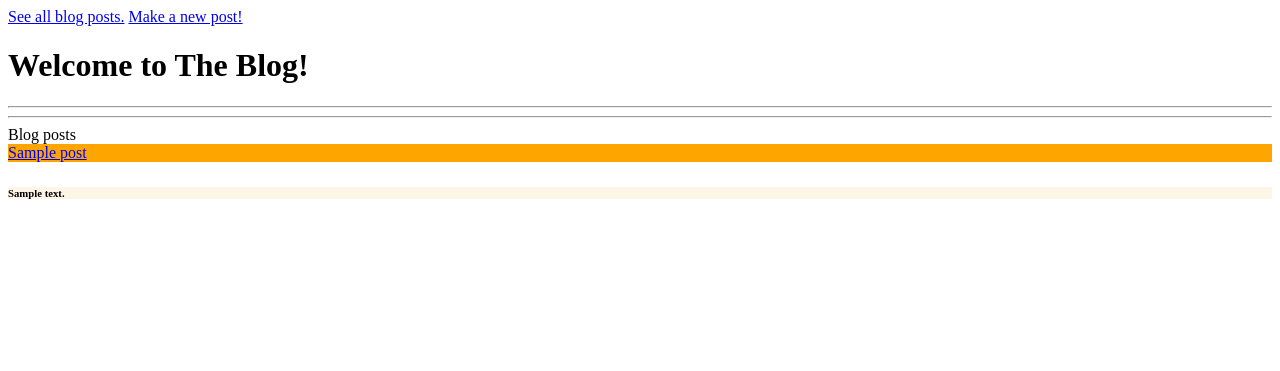
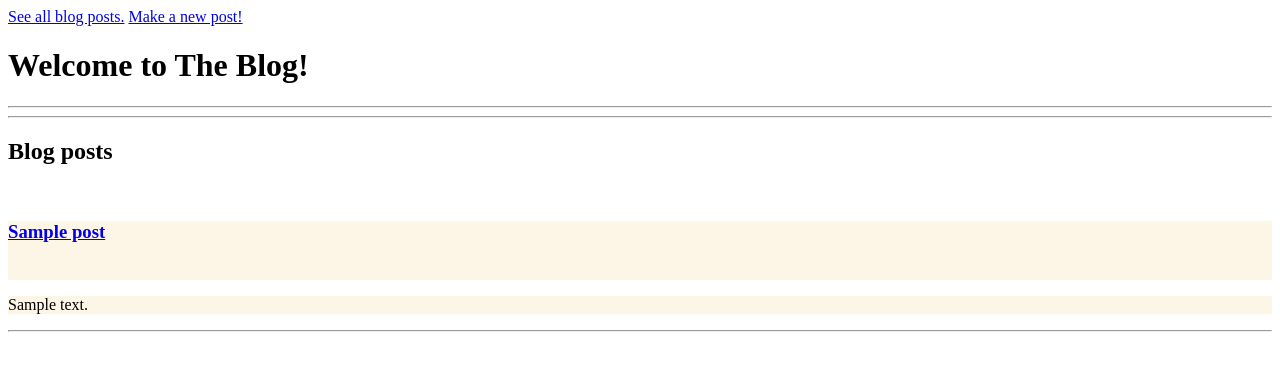
Before and after one commit to kyalami321/build-a-blog, a Flask app: page /blog in a window 1280 px wide. Shown: the top 371 px of the page. Run offline with Flask 2, Linux system fonts and the light colour scheme; tables that the repository leaves empty hold one stand-in row (values such as "Sample post").

Commit message:
minor style changes

```diff
--- a/templates/blog.html
+++ b/templates/blog.html
@@ -12,16 +12,17 @@
     {% else %}
 
     <hr />
-    Blog posts
+    <h2>Blog posts</h2>
     <br>
         {% for post in posts %}
-        <div style="background-color:orange">
-            <a href ="/display_post?swag={{post.id}}">{{post.post_title}}</a>
+        <div style="background-color:oldlace">
+            <h3><a href ="/display_post?swag={{post.id}}">{{post.post_title}}</a></h3>
             <br>
         </div>
         <div style="background-color:oldlace">
-        <h6>{{post.post_text}}</h6>
+        <p>{{post.post_text}}</p>
         </div>
+        <hr>
         {% endfor %}
     </div>
     {% endif %}
```
